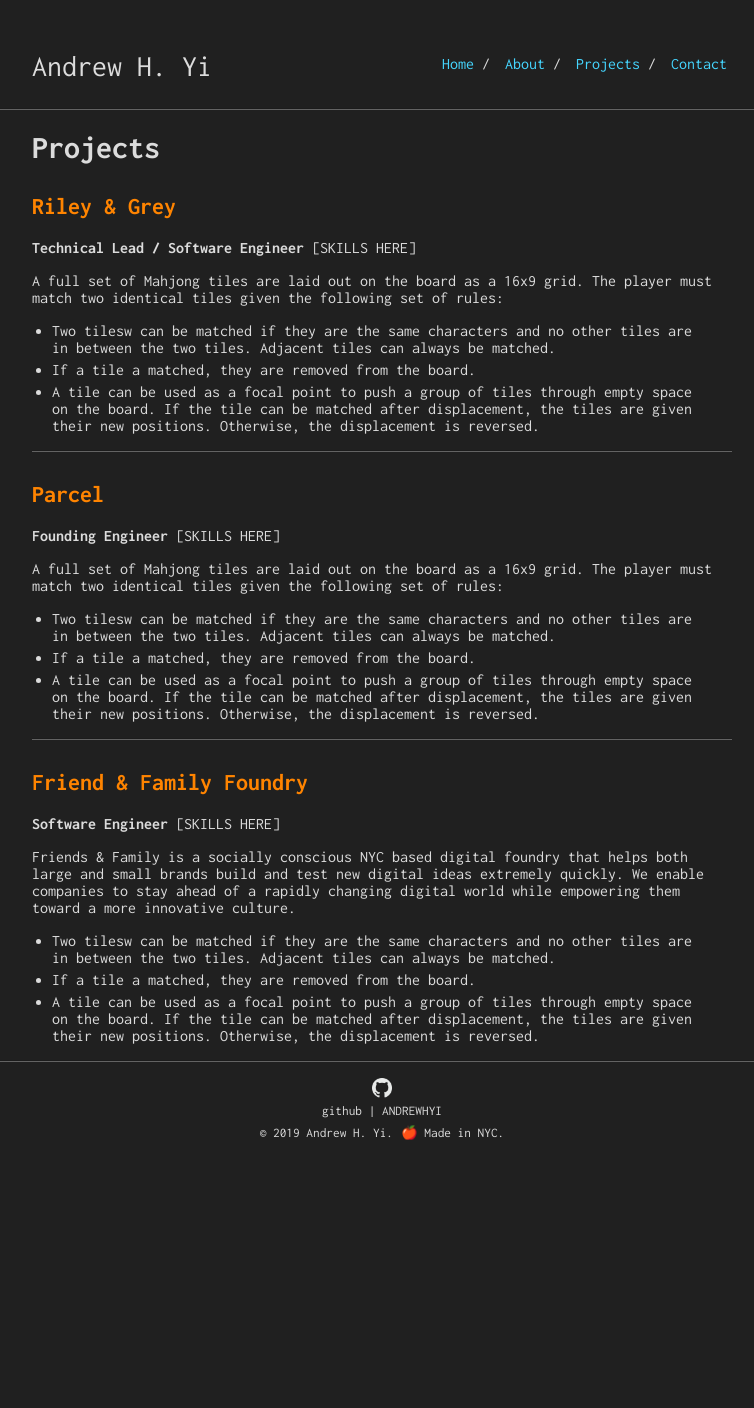
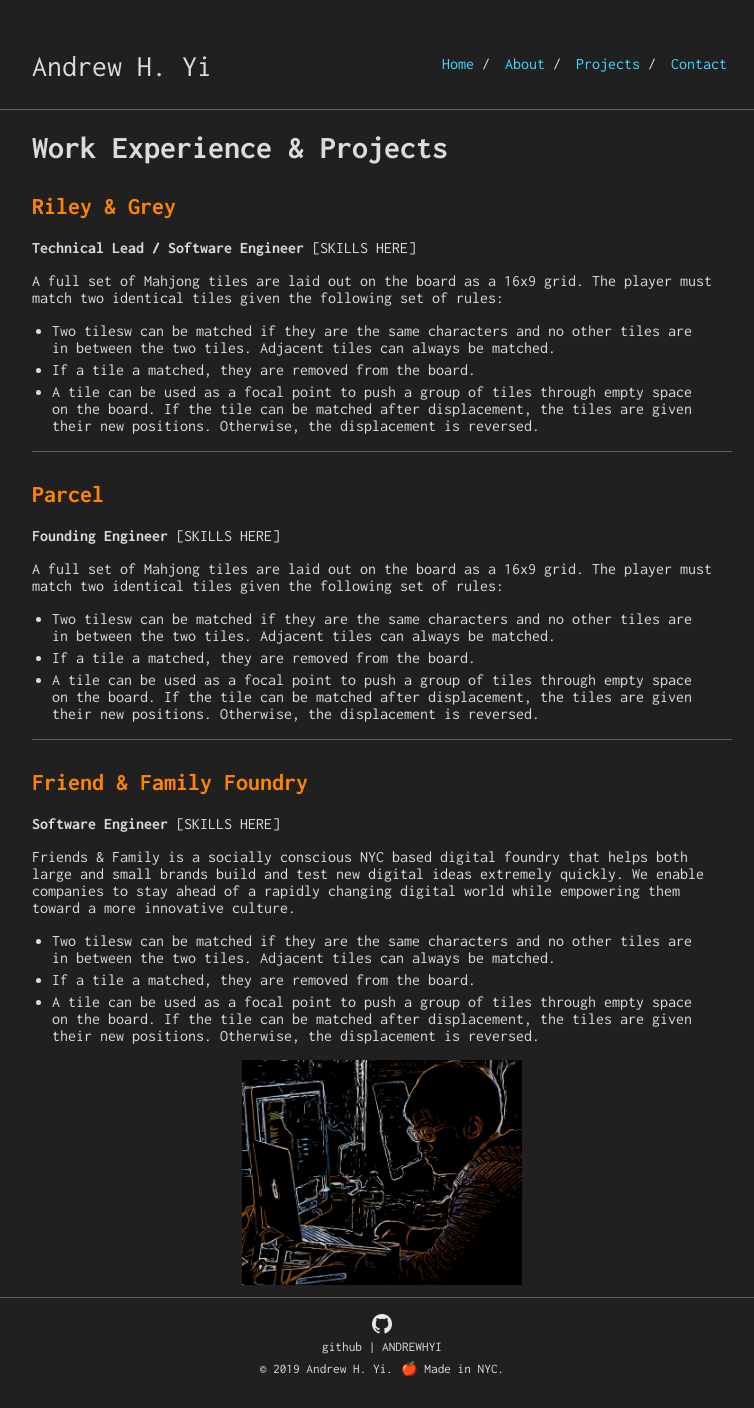
Before and after one commit to AndrewHYi/andrewhyi.github.io, a Jekyll site: the page built from projects.md, in a window 1280 px wide. Shown: the whole page, without its empty margins (258-1012 px from the left). Built offline with Jekyll 4.4.1, drawn with Linux system fonts in a browser that asks for light colours; before the commit the page ends 1172 px from its top, so only the background shows below that.

Commit message:
Add programming photo + change projects page title

```diff
--- a/_sass/_background_images.scss
+++ b/_sass/_background_images.scss
@@ -41,3 +41,11 @@
 .profile-picture-louvre2 {
   background-image: url("/images/profile-louvre2.jpg");
 }
+
+.profile-picture-programming {
+  margin: 0 auto;
+  text-align: center;
+  img {
+    max-width: 280px;
+  }
+}
--- a/projects.md
+++ b/projects.md
@@ -1,6 +1,6 @@
 ---
 layout: default
-title: "Projects"
+title: "Work Experience & Projects"
 pagetype: projects
 ---
 
@@ -52,3 +52,7 @@ Friends & Family is a socially conscious NYC based digital foundry that helps bo
 <!-- <img class="test-img" src="./images/mockup-1.png"> -->
 <!-- <img class="test-img" src="./images/mockup-2.png"> -->
 <!-- <img class="test-img" src="./images/mockup-3.png"> -->
+
+
+
+<div class="profile-picture-programming"><img src="/images/programming.jpg"/></div>
```
Also changed, not shown: index.md (+1 -1 lines), images/programming.jpg (added).
